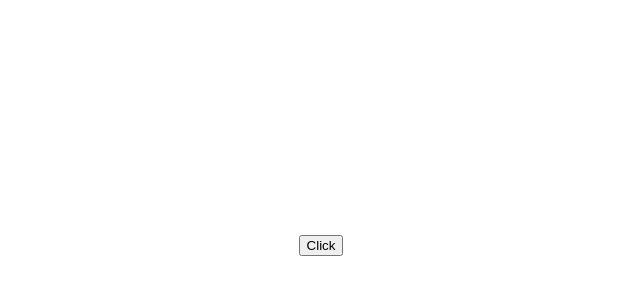
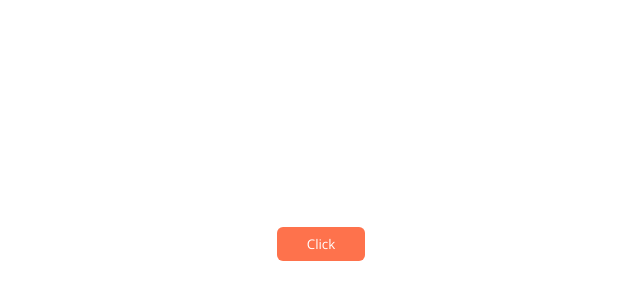
Before and after one commit to getFrontend/react-app-pizza, a React (Vite) app: page / in a window 1280 px wide. Shown: the part 156-456 px from the top of the page, without its empty margins (319-959 px from the left). Built offline with nearby package versions, Linux system fonts and the light colour scheme.

Commit message:
update button component style

```diff
--- a/src/components/Button/Button.module.css
+++ b/src/components/Button/Button.module.css
@@ -0,0 +1,30 @@
+.button {
+  padding: 8px 30px;
+	border: none;
+  border-radius: 6px;
+	color: var(--c-white);
+	font-family: inherit;
+	font-style: normal;
+	font-weight: 400;
+	cursor: pointer;
+	transition: background 0.25s;
+}
+
+.small {
+	font-size: 16px;
+	padding: 10px 25px;
+}
+
+.big {
+	font-size: 15px;
+	text-transform: uppercase;
+	padding: 20px 60px;
+}
+
+.accent {
+	background: var(--c-primary);
+}
+
+.accent:hover {
+	background: var(--c-primary-hover);
+}
--- a/src/components/Button/Button.tsx
+++ b/src/components/Button/Button.tsx
@@ -1,10 +1,10 @@
-import './Button.module.css';
+import styles from './Button.module.css';
 import { ButtonProps } from './Button.props';
 import cn from 'classnames';
 
 function Button({ children, className, ...props }: ButtonProps) {
   return (
-    <button className={cn('button accent', className)} {...props}>{children}</button>
+    <button className={cn(styles['button'], styles['accent'], className)} {...props}>{children}</button>
   );
 }
 
```
